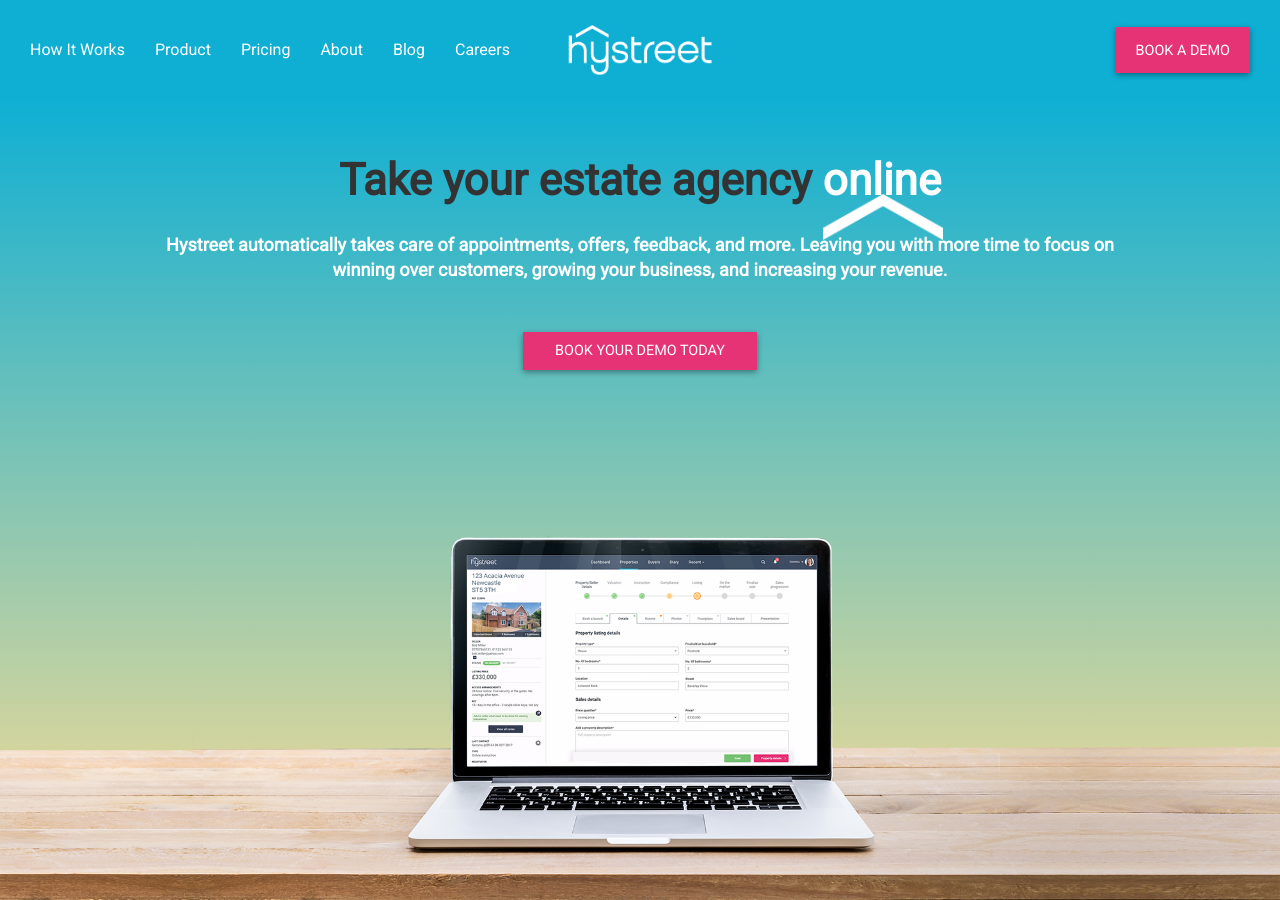
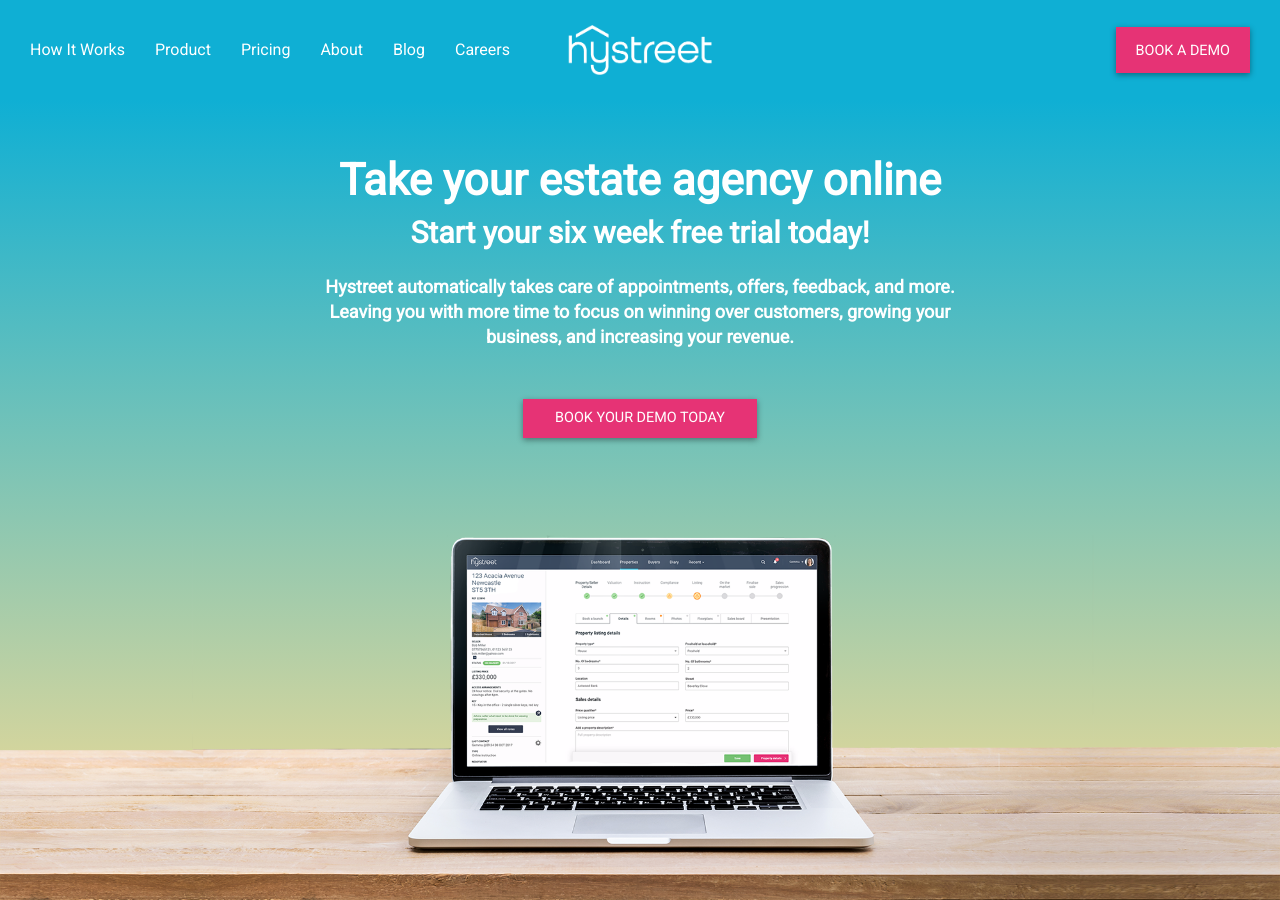
Before and after one commit to hidr/hystreet-marketing-live, a Jekyll site: the page built from b/index.html, in a window 1280 px wide and 900 px high. Built offline with Jekyll 4.4.1, drawn with Linux system fonts in a browser that asks for light colours.

Commit message:
adding h2 to b version

```diff
--- a/b/index.html
+++ b/b/index.html
@@ -11,8 +11,9 @@
   <div class="hero-content">
     <div class="row">
       <div class="large-12 columns" style="color: #FFFFFF;text-transform: none; text-align: center;">
-        <h1 class="homepage-h1" style="/* position: relative; color: ##343d4f;">Take your estate agency <span style="color: #FFF;"><img src="/images/border-top-white.png" alt="top border" style="    position: absolute;    width: 120px;    bottom: 130px;    margin: 0 auto;">online</span></h1>
-        <h3 style="max-width: 75vw;margin: 20px auto;color: #FFFFFF;">Hystreet automatically takes care of appointments, offers, feedback, and more. Leaving you with more time to focus on winning over customers, growing your business, and increasing
+        <h1 class="homepage-h1" style="text-transform:none !important;max-width:75vw;margin:0 auto;color:#FFFFFF;">Take your estate agency online</h1>
+        <h2 style="color:#FFFFFF;">Start your six week free trial today!</h2>
+        <h3 style="max-width: 50vw;margin: 20px auto;color: #FFFFFF;">Hystreet automatically takes care of appointments, offers, feedback, and more. Leaving you with more time to focus on winning over customers, growing your business, and increasing
           your revenue.</h3>
         <a style="margin-top: 30px;     padding-top: 10px;    padding-left: 30px;    padding-bottom: 10px;    padding-right: 30px;" class='button' href='/book-demo/'>Book your demo today</a>
       </div>
```
